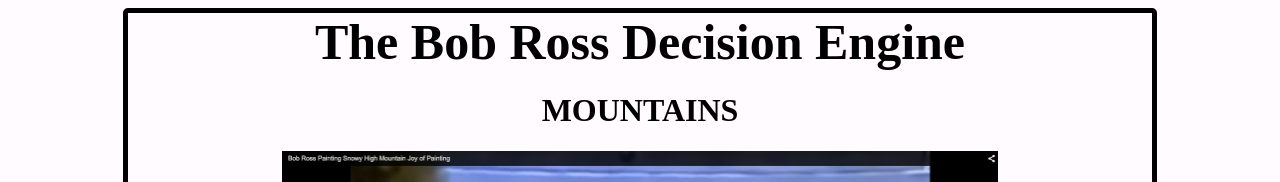
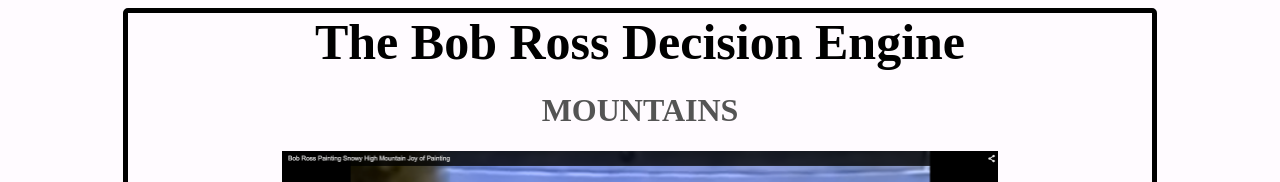
Before and after one commit to cjehr/bob, a plain HTML site: page index.html in a window 1280 px wide. Both pictures are taken after a click on the button "Rossision". Shown: the top 182 px of the page. Drawn offline with nearby package versions, Linux system fonts and the light colour scheme.

Commit message:
Update index.html
styling

```diff
--- a/index.html
+++ b/index.html
@@ -7,6 +7,7 @@
 	<script type="text/javascript">
 		$(document).ready(function() {
 			var painting = ["MOUNTAINS", "SKY", "WATER", "TREES"];
+			var textStyle = ['<h1 class="display" style="color:#545454">', '<h1 class="display" style="color:#0000FF">', '<h1 class="display" style="color:#000080">', '<h1 class="display" style="color:#00B200">'];
 			var randomRoss = Math.floor((Math.random() * 3) + 1);
 			var introText = '<h1 class="text">Have a decison to make? Let Bob Ross guide you. Bob Ross will be painting either mountains, sky, water, or trees.</h1>';
 			var origPic = '<img class="image" src="./img/ross' + randomRoss + '.png" />';
@@ -16,7 +17,8 @@
 			$('#rossision').click(function(){
 				var randomActivity = Math.floor(Math.random() * 4);
 				var randomImage = Math.floor((Math.random() * 3) + 1);
-				var text = '<h1 class="display">' + painting[randomActivity] + '</h1>';
+				var text = painting[randomActivity];
+				var text = textStyle[randomActivity] + painting[randomActivity] + '</h1>';
 				var image = '<img class="image" src="./img/' + painting[randomActivity] + randomImage + '.png" />';
 				$('.replace').html(
 					text + image
```
